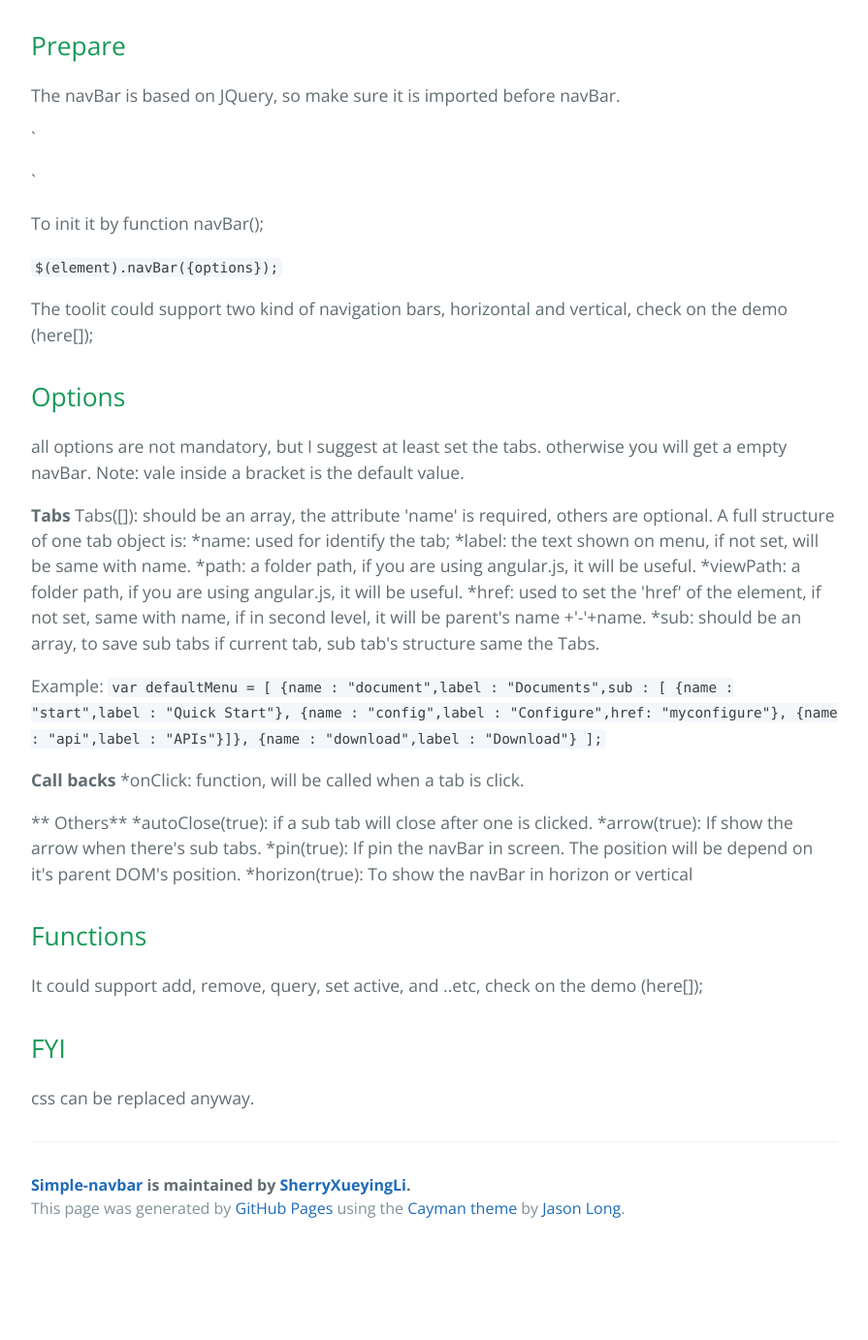
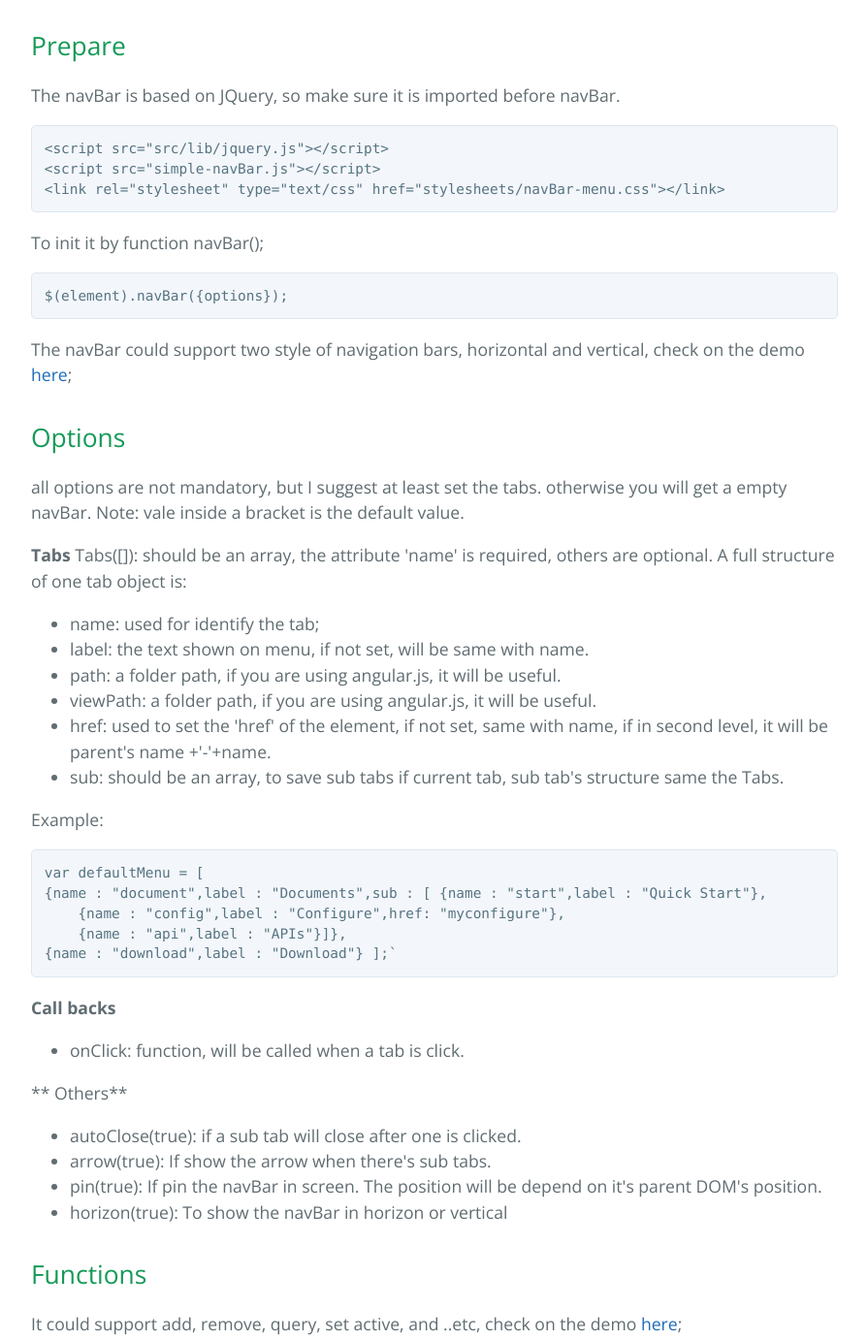
Before and after one commit to SherryXueyingLi/simple-navBar, a website: page index.html in a window 1280 px wide. Shown: the part 340-1722 px from the top of the page at 97% size, without its empty margins (192-1087 px from the left). Before the commit the page ends 1630 px from the top, so only its background shows below. Drawn offline with nearby package versions, Linux system fonts and the light colour scheme.

```diff
--- a/index.html
+++ b/index.html
@@ -24,19 +24,17 @@
 
 <p>The navBar is based on JQuery, so make sure it is imported before navBar.</p>
 
-<p>`</p>
-
-
-
-<p>`</p>
+<pre><code>&lt;script src="src/lib/jquery.js"&gt;&lt;/script&gt;
+&lt;script src="simple-navBar.js"&gt;&lt;/script&gt;
+&lt;link rel="stylesheet" type="text/css" href="stylesheets/navBar-menu.css"&gt;&lt;/link&gt;
+</code></pre>
 
 <p>To init it by function navBar();</p>
 
-<p><code>
-$(element).navBar({options});
-</code></p>
+<pre><code>$(element).navBar({options});
+</code></pre>
 
-<p>The toolit could support two kind of navigation bars, horizontal and vertical, check on the demo (here[]);</p>
+<p>The navBar could support two style of navigation bars, horizontal and vertical, check on the demo <a href="http://sherryxueyingli.github.io/simple-navBar/demo.html">here</a>;</p>
 
 <h2>
 <a id="options" class="anchor" href="#options" aria-hidden="true"><span aria-hidden="true" class="octicon octicon-link"></span></a>Options</h2>
@@ -46,34 +44,45 @@
 
 <p><strong>Tabs</strong>
 Tabs([]): should be an array, the attribute 'name' is required, others are optional.
-    A full structure of one tab object is:
- *name: used for identify the tab;
- *label: the text shown on menu, if not set, will be same with name.
- *path: a folder path, if you are using angular.js, it will be useful.
- *viewPath: a folder path, if you are using angular.js, it will be useful.
- *href: used to set the 'href' of the element, if not set, same with name, if in second level, it will be parent's name +'-'+name.
- *sub: should be an array, to save sub tabs if current tab, sub tab's structure same the Tabs.</p>
+    A full structure of one tab object is:</p>
 
-<p>Example:
-<code>var defaultMenu = [
-    {name : "document",label : "Documents",sub : [ {name : "start",label : "Quick Start"},
-            {name : "config",label : "Configure",href: "myconfigure"},
-            {name : "api",label : "APIs"}]},
-    {name : "download",label : "Download"} ];</code></p>
+<ul>
+<li>name: used for identify the tab;</li>
+<li>label: the text shown on menu, if not set, will be same with name.</li>
+<li>path: a folder path, if you are using angular.js, it will be useful.</li>
+<li>viewPath: a folder path, if you are using angular.js, it will be useful.</li>
+<li>href: used to set the 'href' of the element, if not set, same with name, if in second level, it will be parent's name +'-'+name.</li>
+<li>sub: should be an array, to save sub tabs if current tab, sub tab's structure same the Tabs.</li>
+</ul>
 
-<p><strong>Call backs</strong>
-*onClick: function, will be called when a tab is click.</p>
+<p>Example: </p>
 
-<p>** Others**
-*autoClose(true): if a sub tab will close after one is clicked.
-*arrow(true): If show the arrow when there's sub tabs.
-*pin(true): If pin the navBar in screen. The position will be depend on it's parent DOM's position.
-*horizon(true): To show the navBar in horizon or vertical</p>
+<pre><code>var defaultMenu = [
+{name : "document",label : "Documents",sub : [ {name : "start",label : "Quick Start"},
+    {name : "config",label : "Configure",href: "myconfigure"},
+    {name : "api",label : "APIs"}]},
+{name : "download",label : "Download"} ];`
+</code></pre>
+
+<p><strong>Call backs</strong></p>
+
+<ul>
+<li>onClick: function, will be called when a tab is click.</li>
+</ul>
+
+<p>** Others**</p>
+
+<ul>
+<li>autoClose(true): if a sub tab will close after one is clicked. </li>
+<li>arrow(true): If show the arrow when there's sub tabs.</li>
+<li>pin(true): If pin the navBar in screen. The position will be depend on it's parent DOM's position.</li>
+<li>horizon(true): To show the navBar in horizon or vertical</li>
+</ul>
 
 <h2>
 <a id="functions" class="anchor" href="#functions" aria-hidden="true"><span aria-hidden="true" class="octicon octicon-link"></span></a>Functions</h2>
 
-<p>It could support add, remove, query, set active, and ..etc, check on the demo (here[]);</p>
+<p>It could support add, remove, query, set active, and ..etc, check on the demo <a href="http://sherryxueyingli.github.io/simple-navBar/demo.html">here</a>;</p>
 
 <h2>
 <a id="fyi" class="anchor" href="#fyi" aria-hidden="true"><span aria-hidden="true" class="octicon octicon-link"></span></a>FYI</h2>
```
Also changed, not shown: params.json (+1 -1 lines).
